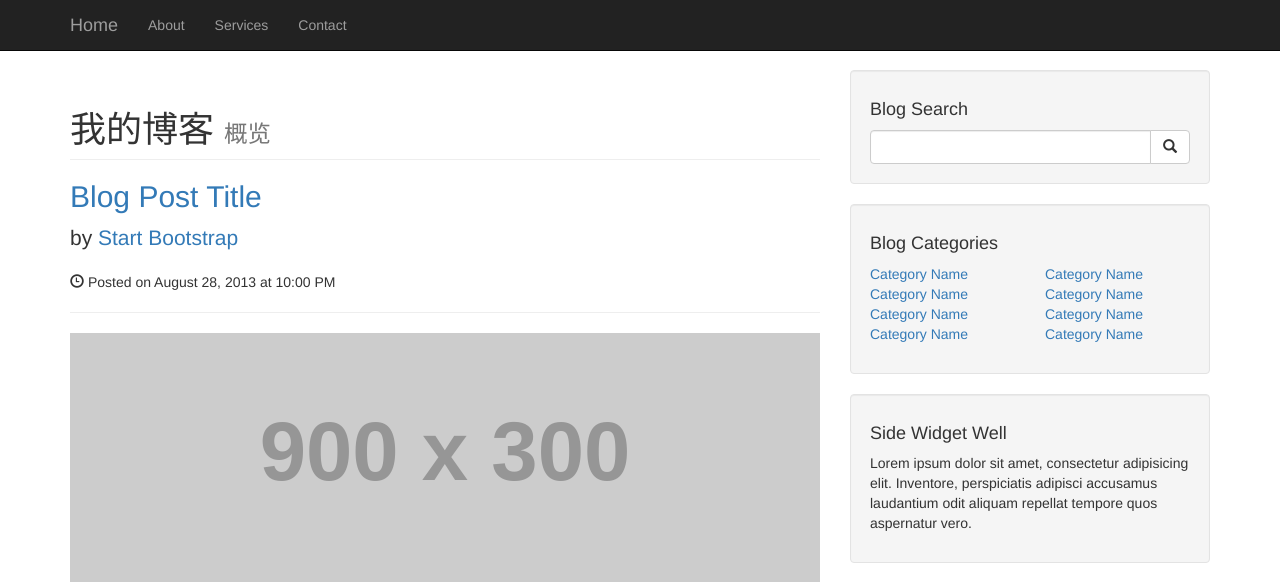
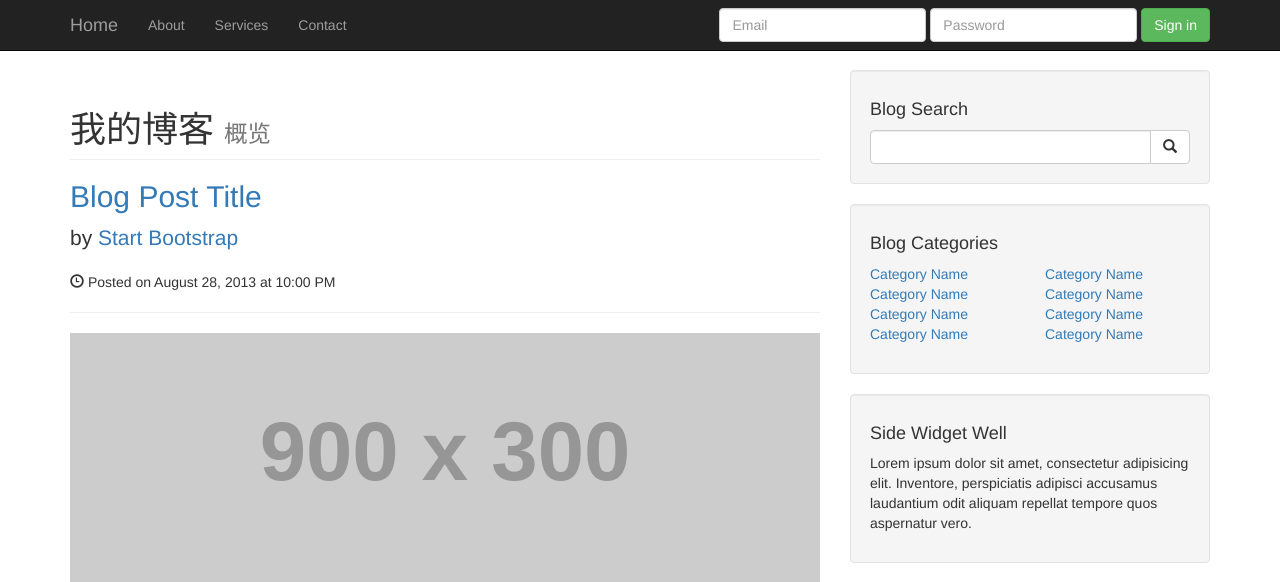
Before and after one commit to sunwk/my_blog, a Flask app: page / in a window 1280 px wide. Shown: the top 582 px of the page. Run offline with Flask 2, Linux system fonts and the light colour scheme; grey boxes labelled with a size stand in for pictures from a placeholder-image service; some libraries are stand-ins or nearby versions.

Commit message:
一些html更改

```diff
--- a/templates/blog_detail.html
+++ b/templates/blog_detail.html
@@ -43,7 +43,7 @@
                 <span class="icon-bar"></span>
                 <span class="icon-bar"></span>
             </button>
-            <a class="navbar-brand" href="#">Home</a>
+            <a class="navbar-brand" href="/">Home</a>
         </div>
         <!-- Collect the nav links, forms, and other content for toggling -->
         <div class="collapse navbar-collapse" id="bs-example-navbar-collapse-1">
--- a/templates/index.html
+++ b/templates/index.html
@@ -39,7 +39,7 @@
                     <span class="icon-bar"></span>
                     <span class="icon-bar"></span>
                 </button>
-                <a class="navbar-brand" href="#">Home</a>
+                <a class="navbar-brand" href="/">Home</a>
             </div>
             <!-- Collect the nav links, forms, and other content for toggling -->
             <div class="collapse navbar-collapse" id="bs-example-navbar-collapse-1">
@@ -54,6 +54,15 @@
                         <a href="#">Contact</a>
                     </li>
                 </ul>
+                <form class="navbar-form navbar-right">
+                    <div class="form-group">
+                      <input type="text" placeholder="Email" class="form-control">
+                    </div>
+                    <div class="form-group">
+                      <input type="password" placeholder="Password" class="form-control">
+                    </div>
+                    <button type="submit" class="btn btn-success">Sign in</button>
+                </form>
             </div>
             <!-- /.navbar-collapse -->
         </div>
```
